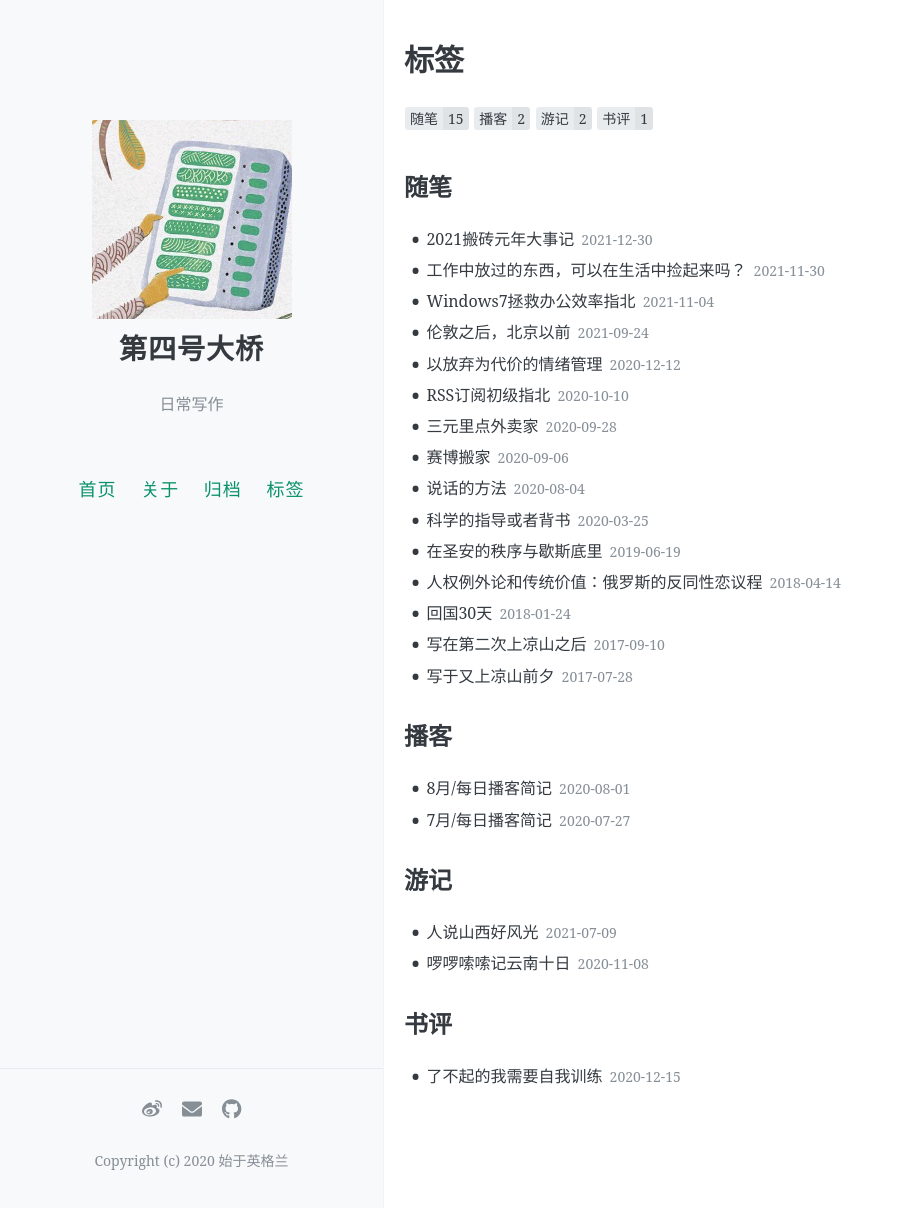
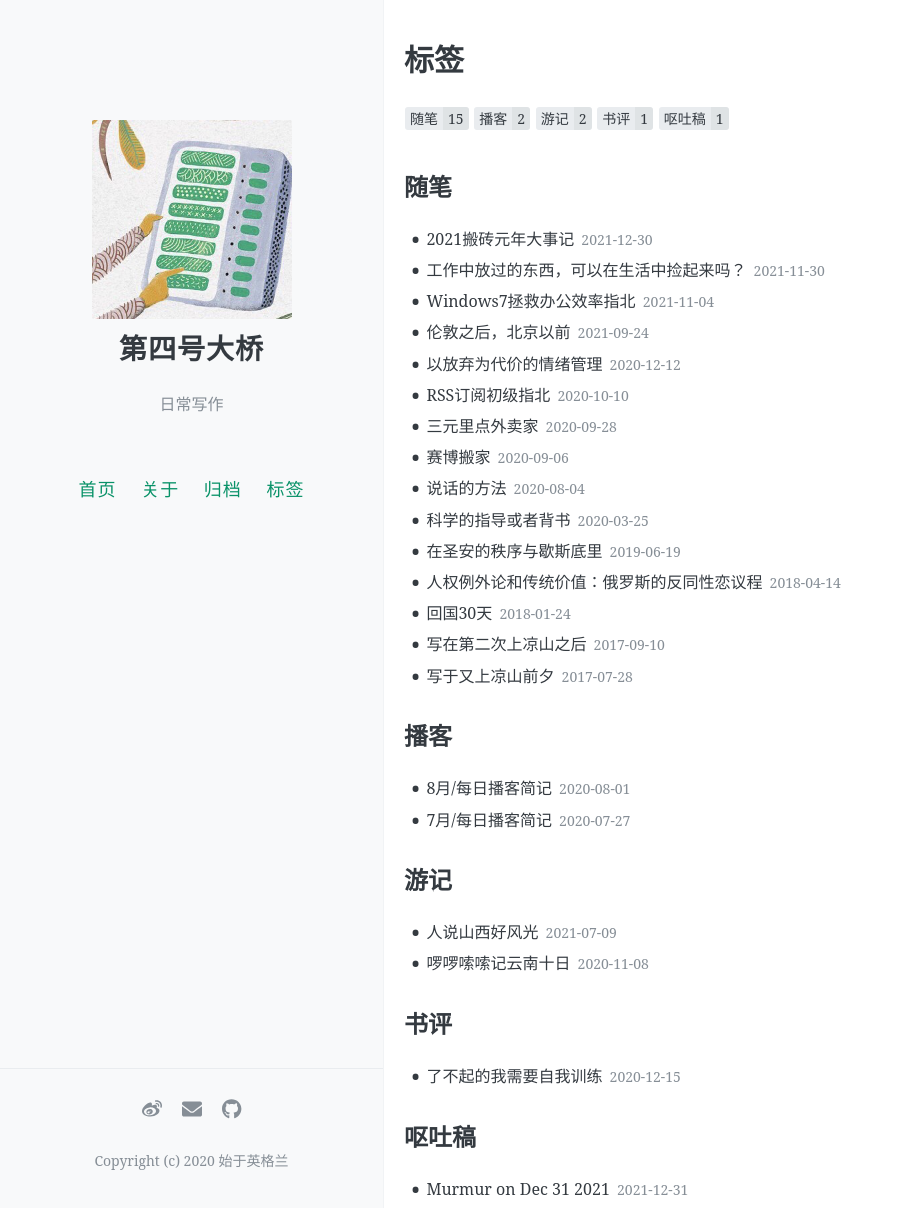
Before and after one commit to yifan0111/gincredible, a Jekyll site: the page built from tags/index.html, in a window 1280 px wide and 1208 px high. Shown: the whole window, without its empty margins (0-902 px from the left). Built offline with Jekyll 4.4.1, drawn with Linux system fonts in a browser that asks for light colours; comment, search, counter and statistics services are not loaded.

Commit message:
Update 2021-12-31-murmur-.md

```diff
--- a/_posts/2021-12-31-murmur-.md
+++ b/_posts/2021-12-31-murmur-.md
@@ -1,13 +1,10 @@
 ---
-
 layout: post
-title: "Murmur on December 31 2021"
+title: "Murmur on Dec 31 2021"
 date:   2021-12-31
 tags: [呕吐稿]
-comments: true
 author: Yifan
-
-
+---
 
 ### New Year Resolution
 
```
